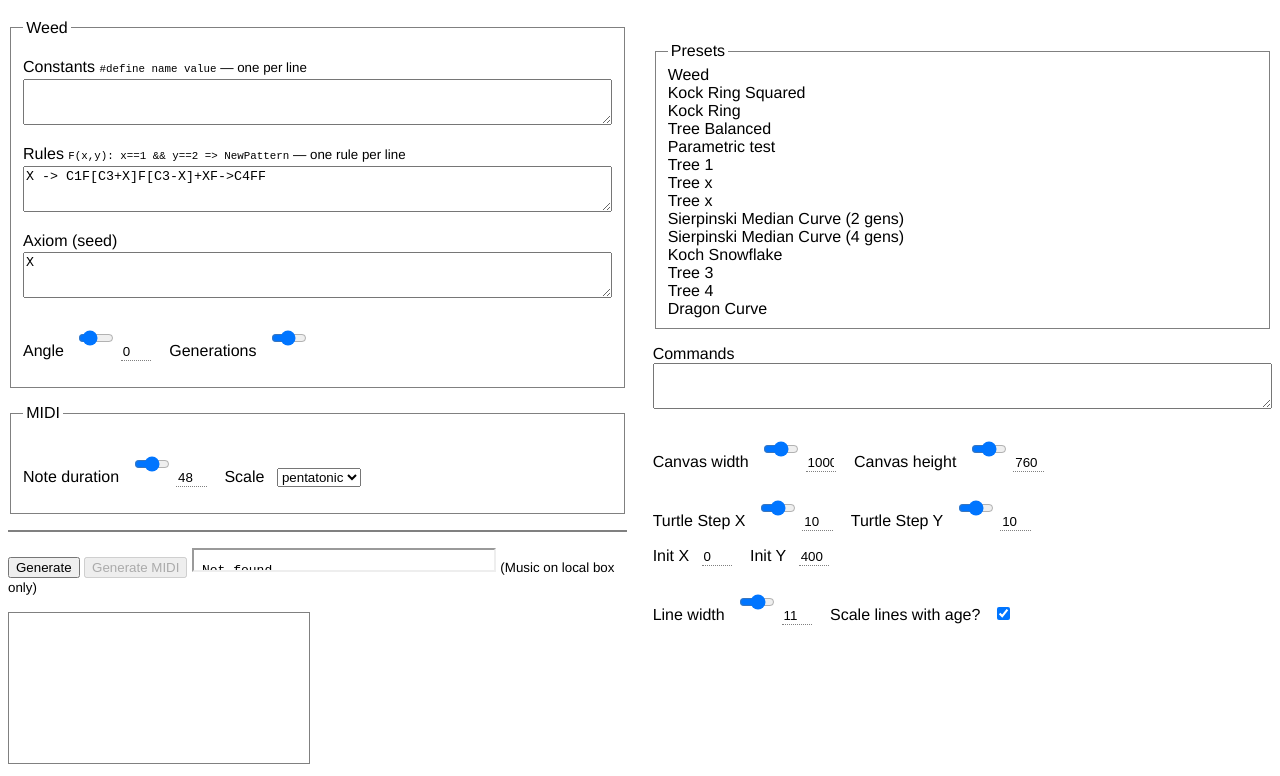
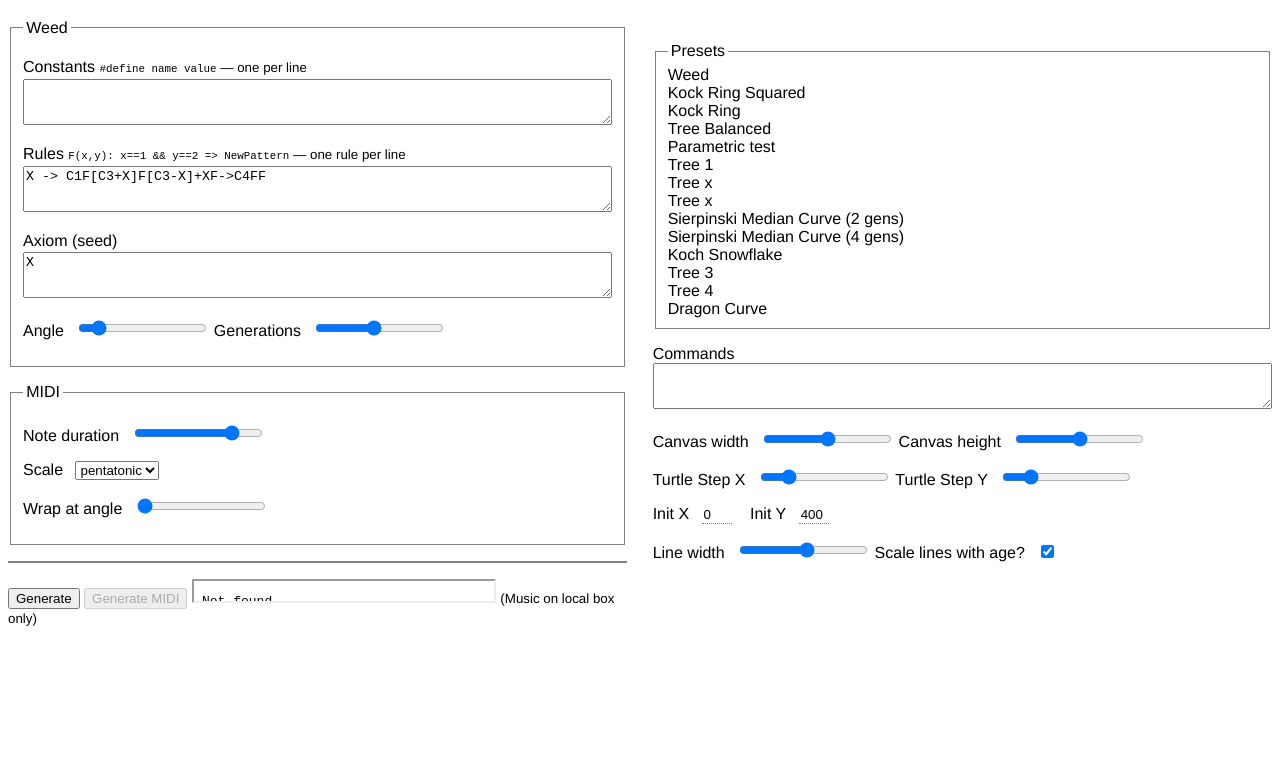
Before and after one commit to leegee/lsystems-es6, a website built with webpack: page eg/ctrls.html in a window 1280 px wide. Shown: the part 69-845 px from the top of the page. After the commit the page ends 800 px from the top, so only its background shows below. Built offline with nearby package versions, Linux system fonts and the light colour scheme.

Commit message:
Remove moo-knob :(

```diff
--- a/app/2d.js
+++ b/app/2d.js
@@ -4,4 +4,6 @@ import {
 
 document.addEventListener('DOMContentLoaded', () => {
 	new Ctrls().init();
+}, {
+	passive: true
 });
--- a/eg/ctrls.html
+++ b/eg/ctrls.html
@@ -57,13 +57,10 @@
                         <p>
 
                             <label for='angle'>Angle</label>
-                            <input type='range' min=0 max=360 class='mooknob knob' id='angle' aria-valuemin='0' aria-valuemax='360' data-monitor='angle'>
-                            </span>
-                            <input type='text' id='wrap_angle_at' value='0'>
+                            <input type='range' id='angle' min=0 max=360 aria-valuemin='0' aria-valuemax='360'>
 
                             <label for='total_generations'>Generations</label>
-                            <input type='range' min=1 max=10 class='knob' id='total_generations'>
-                            </span>
+                            <input type='range' min=1 max=10 aria-valuemin=1 aria-valuemax=10 id='total_generations'>
                         </p>
                     </fieldset>
 
@@ -71,11 +68,9 @@
                         <legend>MIDI</legend>
                         <p>
                             <label for='duration'>Note&nbsp;duration</label>
-                            <input type='range' min=1 max=60 class='mooknob knob' id='duration-knob' data-monitor='duration' data-scale='0.1' aria-valuemin='1'
-                                aria-valuemax='60'>
-                            </span>
-                            <input type='text' id='duration' value='48' />
-
+                            <input type='range' min=1 max=60 id='duration' value=48 aria-valuemin='1' aria-valuemax='60'>
+                        </p>
+                        <p>
                             <label for='scale'>Scale</label>
                             <select id='scale'>
                                 <option>pentatonic</option>
@@ -83,7 +78,12 @@
                                 <option>fifths</option>
                             </select>
                         </p>
+                        <p>
+                            <label for='angle'>Wrap at angle</label>
+                            <input type='range' id='wrap_angle_at' min=0 max=360 aria-valuemin='0' aria-valuemax='360'>
+                        </p>
                     </fieldset>
+
                     <p class='submit'>
                         <input type='button' id='generate' value='Generate' />
                         <input type='button' id='createMidi' value='Generate MIDI' disabled='true' />
@@ -103,29 +103,18 @@
 
                     <p>
                         <label for='canvas_width'>Canvas width</label>
-                        <input type='range' min=100 max=2000 class='mooknob knob' id='canvas-width-knob' data-monitor='canvas_width' data-scale='0.5'
-                            aria-valuemin='100' aria-valuemax='2000'>
-                        </span>
-                        <input type='text' id='canvas_width' value='' />
+                        <input type='range' id='canvas-width' data-scale='0.5' min=100 max=2000  aria-valuemin='100' aria-valuemax='2000'>
                         <label for='canvas_height'>Canvas height</label>
-                        <input type='range' min=100 max=2000 class='mooknob knob' id='canvas-height-knob' data-monitor='canvas_height' data-scale='0.5'
-                            aria-valuemin='100' aria-valuemax='2000'>
-                        </span>
-                        <input type='text' id='canvas_height' value='' />
+                        <input type='range' id='canvas-height' data-scale='0.5' min=100 max=2000 aria-valuemin='100' aria-valuemax='2000'>
                     </p>
 
                     <p>
                         <label for='turtle_step_x'>Turtle Step X</label>
-                        <input type='range' min=1 max=50 class='mooknob knob' id='turtle_step_x-knob' data-monitor='turtle_step_x' data-scale='0.5'
-                            aria-valuemin='1' aria-valuemax='50'>
-                        </span>
-                        <input type='text' id='turtle_step_x' value='' />
+                        <input type='range'  id='turtle_step_x' data-monitor='turtle_step_x' min=1 max=50 aria-valuemin='1' aria-valuemax='50'>
 
                         <label for='turtle_step_y'>Turtle Step Y</label>
-                        <input type='range' min=1 max=50 class='mooknob knob' id='turtle_step_y-knob' data-monitor='turtle_step_y' data-scale='0.5'
-                            aria-valuemin='1' aria-valuemax='50'>
+                        <input type='range' id='turtle_step_y' min=1 max=50 aria-valuemin='1' aria-valuemax='50'>
                         </span>
-                        <input type='text' id='turtle_step_y' value='' />
                     </p>
 
                     <p>
@@ -136,9 +125,7 @@
                     </p>
                     <p>
                         <label for='line_width'>Line width</label>
-                        <input type='range' min=1 max=20 class='mooknob knob' id='line_width-knob' data-monitor='line_width' data-scale='0.5' aria-valuemin='1'
-                            aria-valuemax='20'>
-                        <input type='text' id='line_width' value='' />
+                        <input type='range' id='line_width' min=1 max=20 aria-valuemax='20' aria-valuemin='1'>
 
                         <label for 'generations_scale_lines'>Scale lines with age?</label>
                         <input type='checkbox' checked='true' name='generations_scale_lines' id='generations_scale_lines' />
@@ -147,9 +134,7 @@
             </form>
         </section>
 
-        <section id='canvases'>
-            <canvas id='lsys-canvas'></canvas>
-        </section>
+        <section id='canvases'></section>
     </main>
 </body>
 
--- a/eg/main.css
+++ b/eg/main.css
@@ -50,7 +50,8 @@ fieldset.small * {
 	float: right;
 }
 canvas {
-	border: 1px solid gray
+	border: 1px solid gray;
+	width: 100%;
 }
 fieldset {
 	border: 1px solid gray;
```
Also changed, not shown: lib/Ctrls.js.
